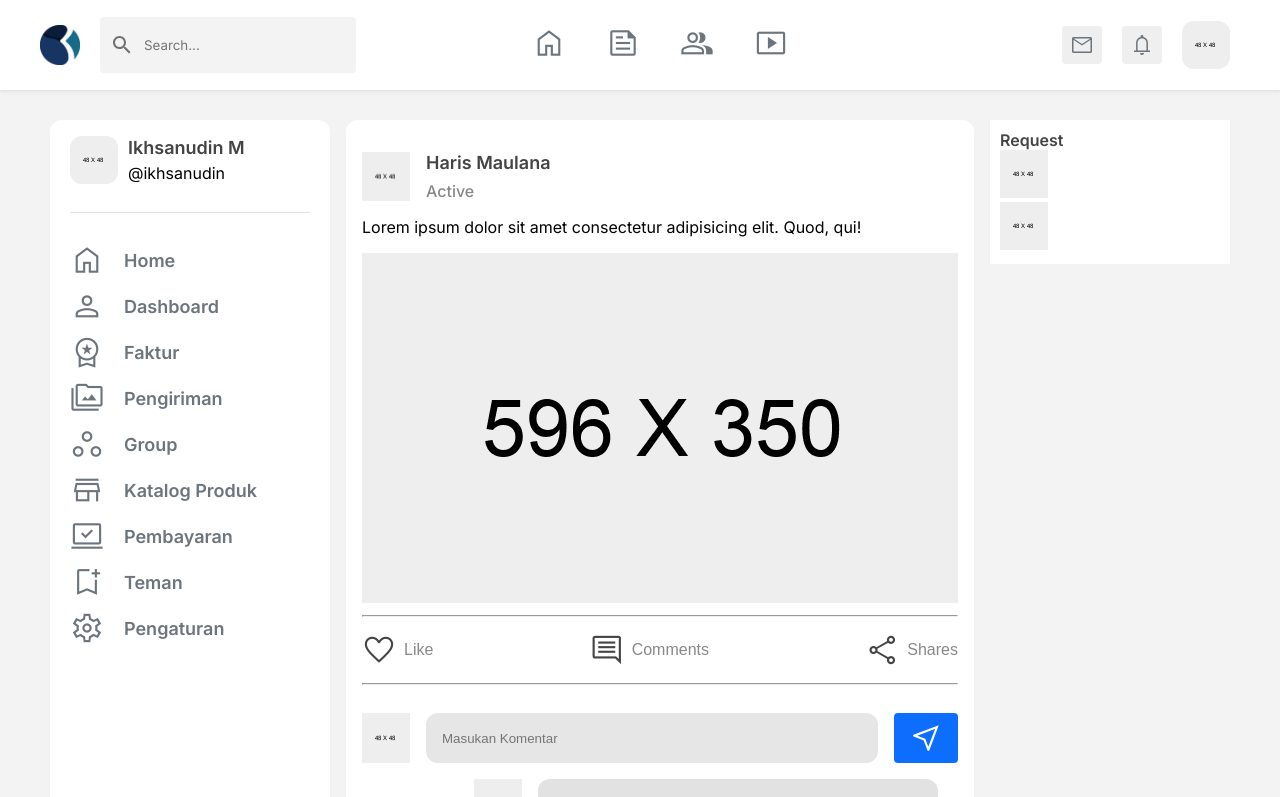
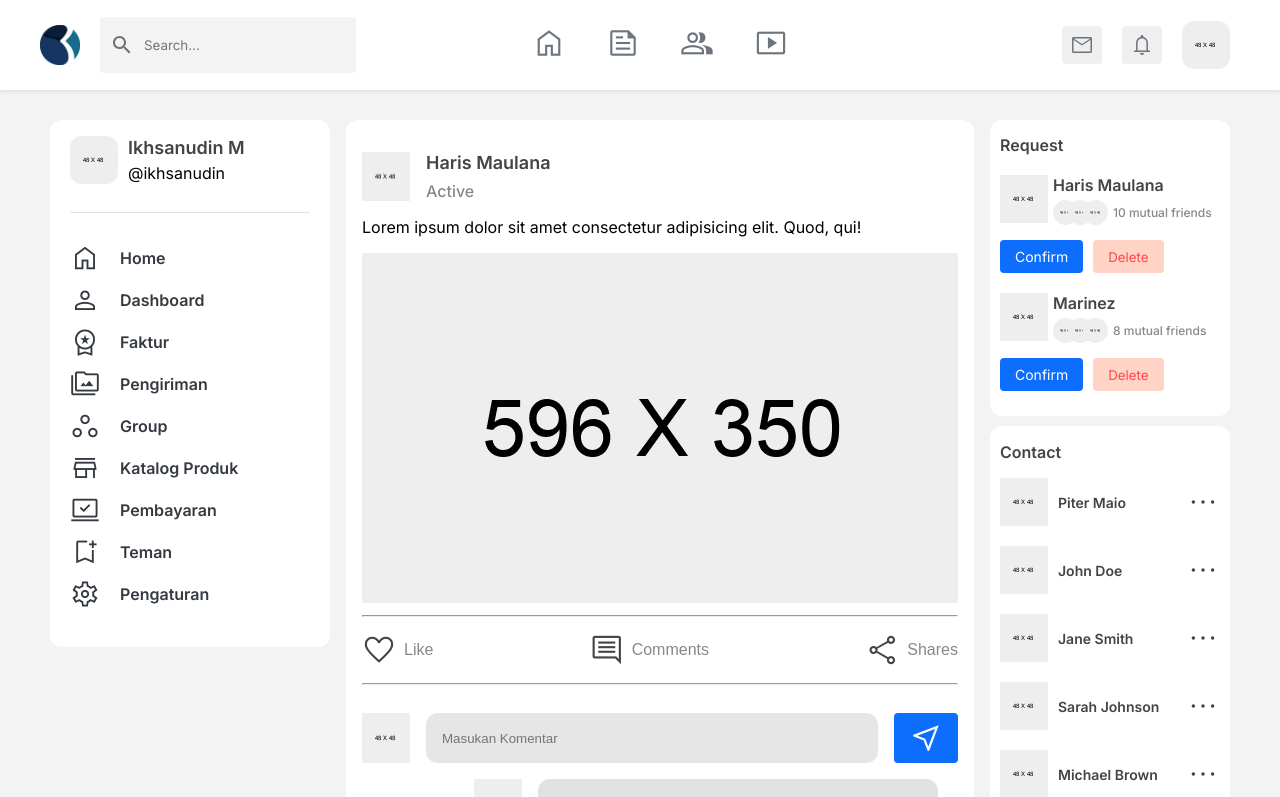
Before and after one commit to Haris-mlna/andaru-partners, a React (Create React App) app: page / in a window 1280 px wide. Shown: the top 797 px of the page. Built offline with nearby package versions, Linux system fonts and the light colour scheme.

Commit message:
contact module 80% done

```diff
--- a/src/components/Molekul/contact/contact.jsx
+++ b/src/components/Molekul/contact/contact.jsx
@@ -1,6 +1,8 @@
-import { requestContact } from '../../../data/data'
-import { RequestAvatar } from '../../Atom/image-placeholder/image-placeholder'
-import { H6tag } from '../../Atom/text/text'
+import { contactPeople, requestContact } from '../../../data/data'
+import { ButtonDanger, ButtonPrimary } from '../../Atom/button/button'
+import { IconsFA } from '../../Atom/icons/icons'
+import { ContactAvatar, RequestAvatar, TigaRoda } from '../../Atom/image-placeholder/image-placeholder'
+import { Atag16, H6tag, Span12 } from '../../Atom/text/text'
 import styles from './contact.module.css'
 
 const RequestContact = () => {
@@ -8,14 +10,24 @@ const RequestContact = () => {
     <div className={styles.request_contact}>
       <H6tag new_className={styles.title_request} text={'Request'}/>
       {requestContact.people.map((people, index) => (
-        <div key={index}>
+        <div className={styles.req_card} key={index}>
           <div className={styles.req_container}>
-            <RequestAvatar new_className={styles.avatar_req}/>
+            <div className={styles.avatar_container}>
+              <RequestAvatar new_className={styles.avatar_req}/>
+            </div>
             <div className={styles.req_info}>
-
+              <Atag16 text={people.name}/>
+              <div className={styles.mutual}>
+                <TigaRoda/>
+                <Span12 new_className={styles.mutual_text} text={people.mutual_friend}/>
+              </div>
             </div>
           </div>
-          <div></div>
+          <div className={styles.button_container_req}>
+            <ButtonPrimary new_className={styles.button_req_margin} text={'Confirm'}/>
+            <ButtonDanger text={'Delete'}/>
+
+          </div>
         </div>
       ))}
     </div>
@@ -25,7 +37,14 @@ const RequestContact = () => {
 const ContactOnly = () => {
   return (
     <div className={styles.contact_only}>
-
+      <H6tag text={'Contact'} new_className={styles.title_contact}/>
+      {contactPeople.map((people, index)=> (
+        <div key={index}  className={styles.contact}>
+          <ContactAvatar/>
+          <Atag16 new_className={styles.contact_name} text={people.name}/>
+          <IconsFA title={'more_horiz'}/>
+        </div>
+      ))}
     </div>
   )
 }
--- a/src/components/Molekul/contact/contact.module.css
+++ b/src/components/Molekul/contact/contact.module.css
@@ -3,13 +3,98 @@
   flex: 1;
 }
 
+/*-------------------------
+Request
+-------------------------*/
+
 .request_contact {
   margin-bottom: 10px;
   padding: 10px;
   background-color: var(--bs-white);
+  border-radius: 12px;
 }
 
 .title_request {
   margin: 0;
   font-size: 16px;
+  margin-top: 5px;
 }
+
+.req_card {
+  margin: 10px 0;
+  margin-top: 20px;
+}
+
+.req_container {
+  display: flex;
+}
+
+.avatar_container {
+  display: flex;
+  justify-content: center;
+  align-items: flex-start;
+}
+
+.req_info {
+  margin-left: 5px;
+}
+
+.mutual {
+  margin-top: 5px;
+  display: flex;
+  align-items: center;
+}
+
+.mutual_text {
+  margin-left: 5px;
+}
+
+.button_container_req {
+  display: flex;
+  margin: 15px 0;
+}
+
+.button_req_margin {
+  margin-right: 10px;
+}
+
+
+/*-------------------------
+Request Ends
+-------------------------*/
+
+
+/*-------------------------
+Contact
+-------------------------*/
+
+.contact_only {
+  background-color: var(--bs-white);
+  padding: 10px;
+  border-radius: 12px;
+  display: flex;
+  flex-direction: column;
+}
+
+.title_contact {
+  margin: 6px 0;
+  font-size: 16px;
+}
+
+.contact {
+  width: 100%;
+  margin: 10px 0;
+  display: flex;
+  align-items: center;
+  justify-content: space-between;
+}
+
+.contact_name {
+  width: 100%;
+  margin: 0 10px;
+  font-size: 14px;
+}
+
+/*-------------------------
+Contact Ends
+-------------------------*/
--- a/src/components/Organism/sidebar/sidebar.jsx
+++ b/src/components/Organism/sidebar/sidebar.jsx
@@ -13,7 +13,7 @@ const Sidebar = () => {
             <AvatarSidebar new_className={styles.avatar}/>
           </div>
           <div className={styles.info}>
-            <Atag181 text={"Ikhsanudin M"} />
+            <Atag181 text={"Ikhsanudin M"}/>
             <Ptag18 new_className={styles.ptag18} text={"@ikhsanudin"}/>
           </div>
         </div>
@@ -22,7 +22,7 @@ const Sidebar = () => {
           <ul>
             {sidebarData.icons.map((icon, index) => (
               <li key={index} className={styles.navigation}>
-                  <IconsFA title={icon.title} new_className={styles.icons_navigate}/>
+                  <IconsFA title={icon.title} size={'normal'} new_className={styles.icons_navigate}/>
                   <Atag181 text={icon.name} link={icon.url} new_className={styles.link_text}/>
               </li>
             ))}
--- a/src/components/Organism/sidebar/sidebar.module.css
+++ b/src/components/Organism/sidebar/sidebar.module.css
@@ -9,6 +9,7 @@ TOP SCT
   background-color: white;
   padding: 16px 20px;
   border-radius: 12px;
+  height: 100%;
 }
 
 .top {
@@ -74,11 +75,12 @@ BOTTOM SCT
 
 .icons_navigate {
   margin-right: 20px;
-  color: var(--bs-gray-600);
+  color: var(--bs-gray-800);
 }
 
 .link_text {
-  color: var(--bs-gray-600);
+  color: var(--bs-gray-800);
+  font-size: 16px;
 }
 
 .navigation:hover > .icons_navigate,
--- a/src/pages/home/home.module.css
+++ b/src/pages/home/home.module.css
@@ -15,6 +15,10 @@
   gap: 1rem;
 }
 
+.dev_only {
+  padding: 100px 0;
+}
+
 .dev_only p {
   font-family: var(--font-outfit);
   margin: 20px 0;
--- a/src/pages/template/template.js
+++ b/src/pages/template/template.js
@@ -44,12 +44,8 @@ import {
   CardGroup,
   CardMarketplace,
 } from "../../components/Molekul/card/card.jsx";
-import CollapsibleTable from "../../components/Organism/table/table";
 
 const Template = () => {
-  const liked = (
-    <i className={`material-symbols-outlined ${styles.likes}`}> thumb_up </i>
-  );
 
   return (
     <div className={styles.pages}>
@@ -71,7 +67,6 @@ const Template = () => {
         <AvatarSidebar />
         <PagesCover />
         <PagesAvatar />
-        <ButtonPrimary text={liked} />
         <Ptag16 text={"p tag 16"} />
         <Ptag18 text={"p tag 18"} />
         <Atag181 link={"#"} text={"a tag 181"} />
```
